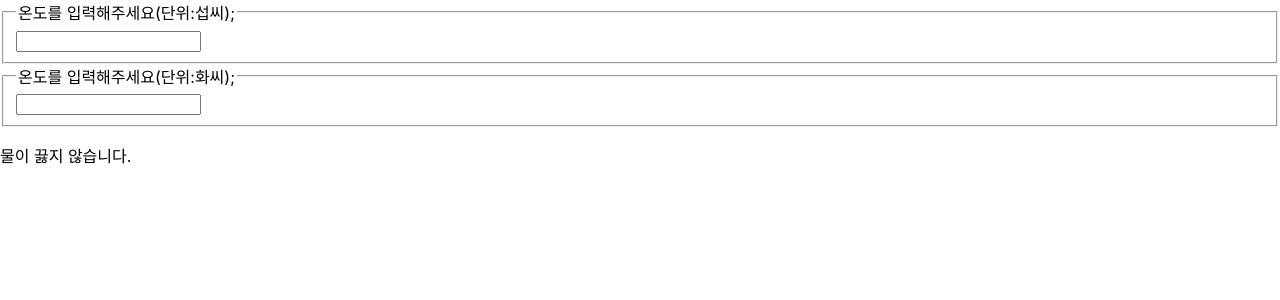
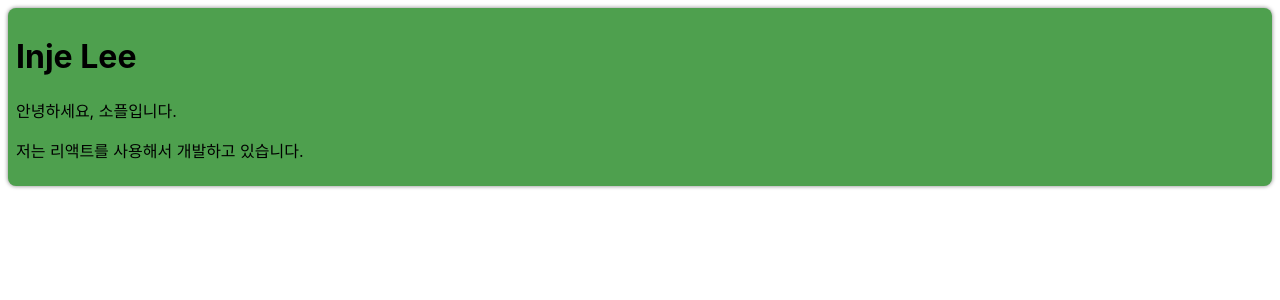
Before and after one commit to LimHaeJun/23-React1, a React (Create React App) app: page / in a window 1280 px wide. Shown: the top 300 px of the page. Built offline with nearby package versions, Linux system fonts and the light colour scheme.

Commit message:
13장 예제 실습

```diff
--- a/src/index.js
+++ b/src/index.js
@@ -1,7 +1,7 @@
 import React from 'react';
 import ReactDOM from 'react-dom/client';
 import './index.css';
-//import App from './App';
+import App from './App';
 import reportWebVitals from './reportWebVitals';
 // import Clock from './chapter_04/clock'; // clock import
 // import CommentList from './chapter_05/CommentList';
@@ -12,11 +12,12 @@ import reportWebVitals from './reportWebVitals';
 //import AttendanceBook from './chapter_10/AttendanceBook';
 //const root = ReactDOM.createRoot(document.getElementById('root'))
 //import SignUp from './chapter_11/SignUp';
-import Calculator from './chapter_12/Calculator';
+//import Calculator from './chapter_12/Calculator';
+import ProfileCard from './chapter_13/ProfileCard';
 const root = ReactDOM.createRoot(document.getElementById('root'));
 root.render(
   <React.StrictMode>
-    <Calculator />
+    <ProfileCard />
   </React.StrictMode>
 );
 
```
